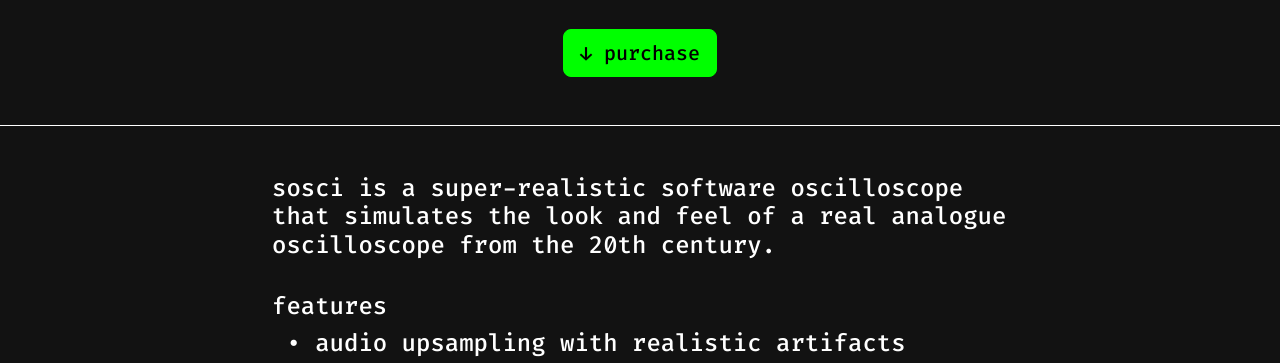
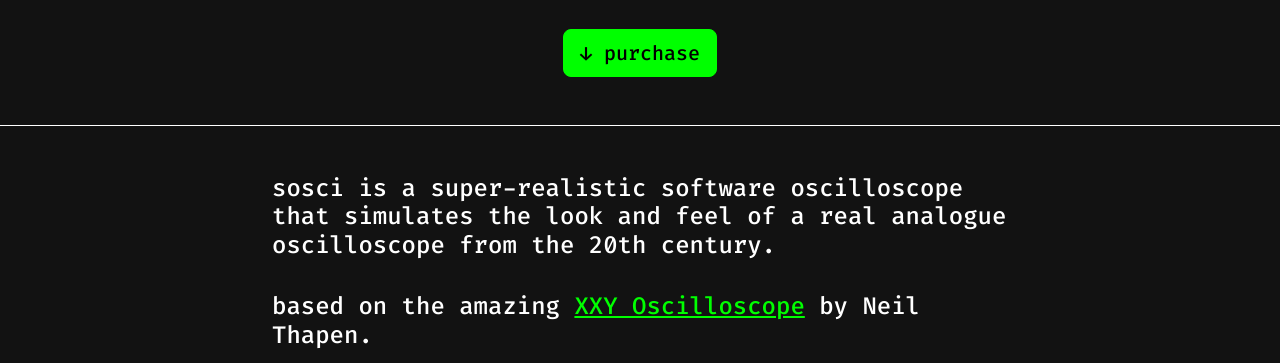
Before and after one commit to jameshball/osci-render-website, a website: page sosci/index.html in a window 1280 px wide. Shown: the part 409-772 px from the top of the page. Drawn offline with nearby package versions, Linux system fonts and the light colour scheme; files that its build step writes are made by us from their sources; a script that the page names is missing.

Commit message:
Credit Neil Thapen on website

```diff
--- a/sosci/index.html
+++ b/sosci/index.html
@@ -43,6 +43,8 @@
             <div class="row">
                 <div class="col-lg-8 mx-auto">
                     <h4>sosci is a super-realistic software oscilloscope that simulates the look and feel of a real analogue oscilloscope from the 20th century.</h4>
+                    <br>
+                    <h4>based on the amazing <a href="https://dood.al/oscilloscope/" class="link-secondary">XXY Oscilloscope</a> by Neil Thapen.</h4>
                     <br>
                     <h4>features</h4>
                     <h4>&nbsp;• audio upsampling with realistic artifacts</h4>
```
